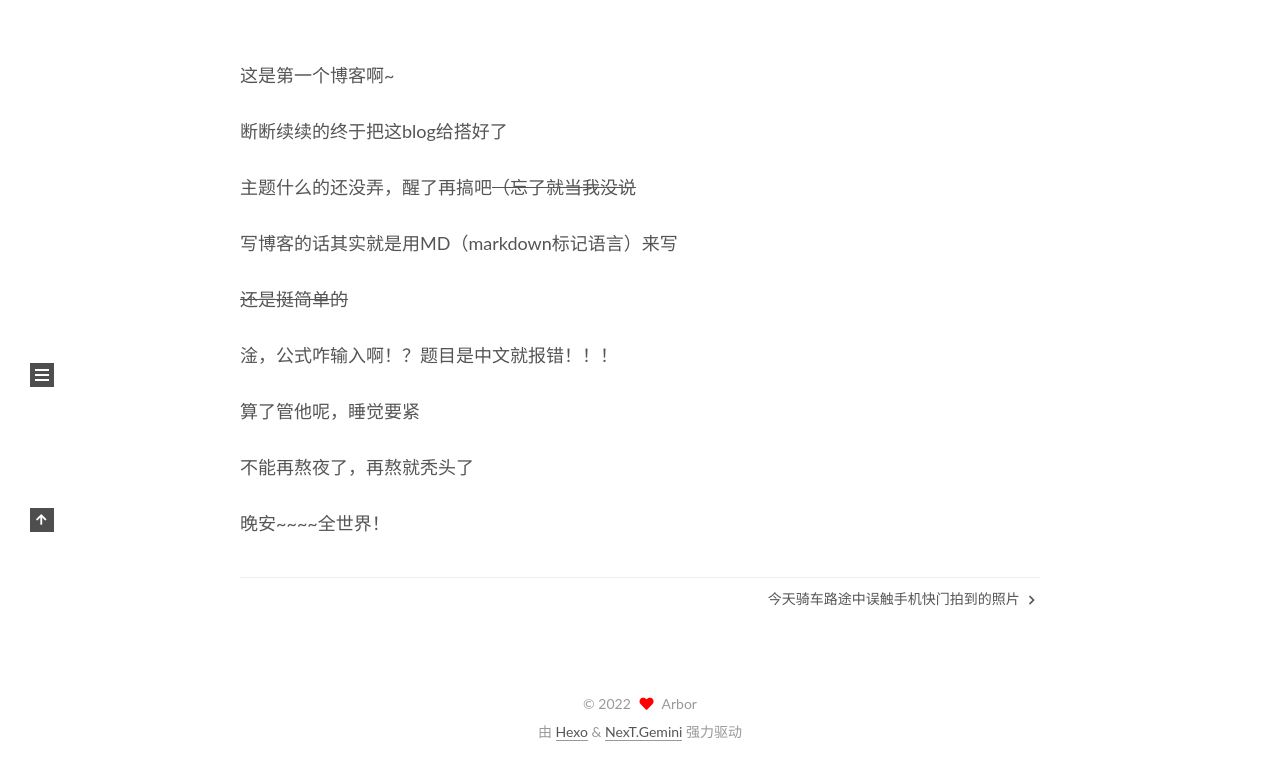
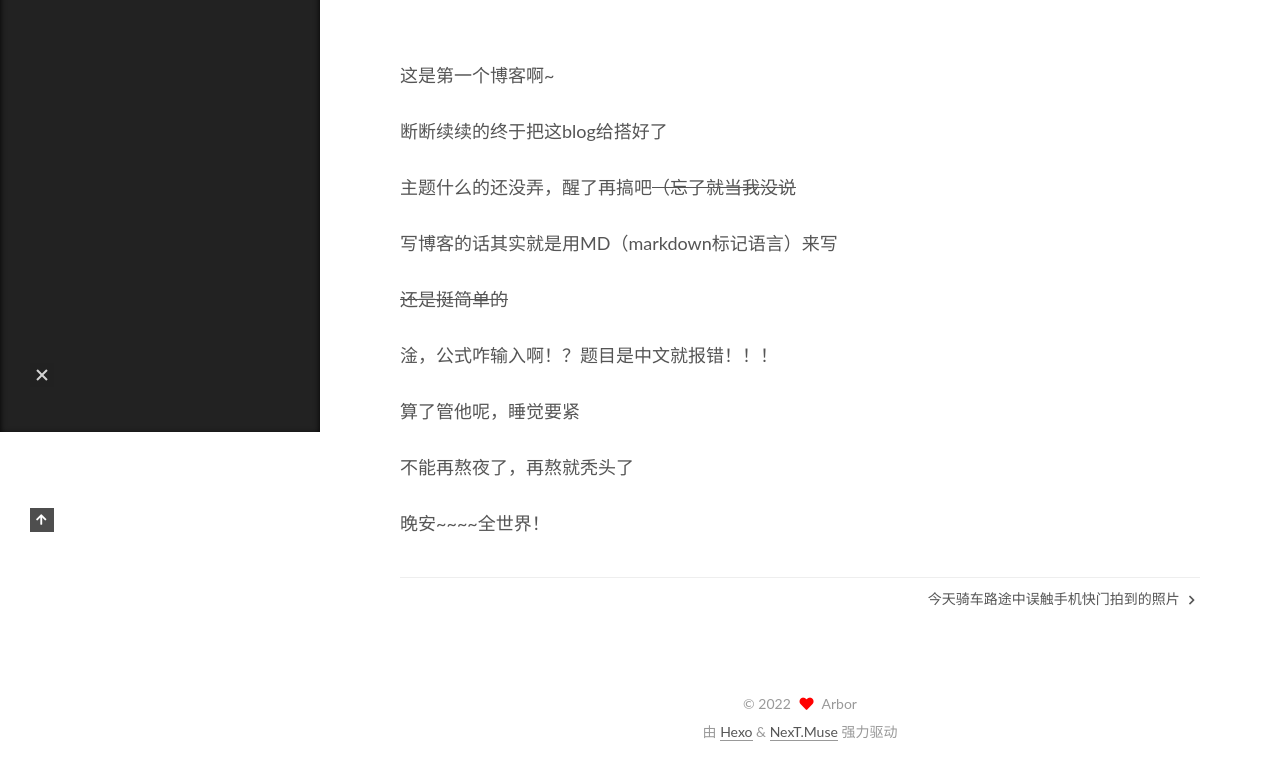
Before and after one commit to Arbor1997/gczzz.github.io, a plain HTML site: page 2022/01/22/My-New-Post/index.html in a window 1280 px wide. Shown: the part 368-1134 px from the top of the page. Drawn offline with nearby package versions, Linux system fonts and the light colour scheme; a script that the page names is missing.

Commit message:
Site updated: 2022-02-12 22:39:33

```diff
--- a/2022/01/22/My-New-Post/index.html
+++ b/2022/01/22/My-New-Post/index.html
@@ -21,7 +21,7 @@
 <link rel="stylesheet" href="https://cdn.jsdelivr.net/npm/@fortawesome/fontawesome-free@5.15.4/css/all.min.css" integrity="sha256-mUZM63G8m73Mcidfrv5E+Y61y7a12O5mW4ezU3bxqW4=" crossorigin="anonymous">
   <link rel="stylesheet" href="https://cdn.jsdelivr.net/npm/animate.css@3.1.1/animate.min.css" integrity="sha256-PR7ttpcvz8qrF57fur/yAx1qXMFJeJFiA6pSzWi0OIE=" crossorigin="anonymous">
 
-<script class="next-config" data-name="main" type="application/json">{"hostname":"arbor1997.github.io","root":"/gczzz.github.io/","images":"/gczzz.github.io/images","scheme":"Gemini","darkmode":false,"version":"8.9.0","exturl":false,"sidebar":{"position":"left","display":"always","padding":18,"offset":12},"copycode":false,"bookmark":{"enable":false,"color":"#222","save":"auto"},"mediumzoom":false,"lazyload":false,"pangu":false,"comments":{"style":"tabs","active":null,"storage":true,"lazyload":false,"nav":null},"stickytabs":false,"motion":{"enable":true,"async":false,"transition":{"post_block":"fadeIn","post_header":"fadeInDown","post_body":"fadeInDown","coll_header":"fadeInLeft","sidebar":"fadeInUp"}},"prism":false,"i18n":{"placeholder":"搜索...","empty":"没有找到任何搜索结果：${query}","hits_time":"找到 ${hits} 个搜索结果（用时 ${time} 毫秒）","hits":"找到 ${hits} 个搜索结果"}}</script><script src="/gczzz.github.io/js/config.js"></script>
+<script class="next-config" data-name="main" type="application/json">{"hostname":"arbor1997.github.io","root":"/gczzz.github.io/","images":"/gczzz.github.io/images","scheme":"Muse","darkmode":false,"version":"8.9.0","exturl":false,"sidebar":{"position":"left","display":"always","padding":18,"offset":12},"copycode":false,"bookmark":{"enable":false,"color":"#222","save":"auto"},"mediumzoom":false,"lazyload":false,"pangu":false,"comments":{"style":"tabs","active":null,"storage":true,"lazyload":false,"nav":null},"stickytabs":false,"motion":{"enable":true,"async":false,"transition":{"post_block":"fadeIn","post_header":"fadeInDown","post_body":"fadeInDown","coll_header":"fadeInLeft","sidebar":"fadeInUp"}},"prism":false,"i18n":{"placeholder":"搜索...","empty":"没有找到任何搜索结果：${query}","hits_time":"找到 ${hits} 个搜索结果（用时 ${time} 毫秒）","hits":"找到 ${hits} 个搜索结果"}}</script><script src="/gczzz.github.io/js/config.js"></script>
 <meta name="description" content="这是第一个博客啊~ 断断续续的终于把这blog给搭好了 主题什么的还没弄，醒了再搞吧（忘了就当我没说 写博客的话其实就是用MD（markdown标记语言）来写 还是挺简单的 淦，公式咋输入啊！？题目是中文就报错！！！ 算了管他呢，睡觉要紧 不能再熬夜了，再熬就秃头了 晚安~~~~全世界！">
 <meta property="og:type" content="article">
 <meta property="og:title" content="第一个博客">
@@ -141,9 +141,6 @@
       </div>
   </nav>
 </div>
-  <div class="cc-license site-overview-item animated" itemprop="license">
-    <a href="https://creativecommons.org/licenses/by-nc-sa/4.0/zh-Hans" class="cc-opacity" rel="noopener" target="_blank"><img src="https://cdn.jsdelivr.net/npm/@creativecommons/vocabulary@2020.11.3/assets/license_badges/small/by_nc_sa.svg" alt="Creative Commons"></a>
-  </div>
 
 
 
@@ -276,7 +273,7 @@
   </span>
   <span class="author" itemprop="copyrightHolder">Arbor</span>
 </div>
-  <div class="powered-by">由 <a href="https://hexo.io/" rel="noopener" target="_blank">Hexo</a> & <a href="https://theme-next.js.org/" rel="noopener" target="_blank">NexT.Gemini</a> 强力驱动
+  <div class="powered-by">由 <a href="https://hexo.io/" rel="noopener" target="_blank">Hexo</a> & <a href="https://theme-next.js.org/muse/" rel="noopener" target="_blank">NexT.Muse</a> 强力驱动
   </div>
 
     </div>
@@ -285,7 +282,7 @@
 
   <script src="https://cdn.jsdelivr.net/npm/animejs@3.2.1/lib/anime.min.js" integrity="sha256-XL2inqUJaslATFnHdJOi9GfQ60on8Wx1C2H8DYiN1xY=" crossorigin="anonymous"></script>
   <script src="https://cdn.jsdelivr.net/npm/@next-theme/pjax@0.5.0/pjax.min.js" integrity="sha256-3NkoLDrmHLTYj7csHIZSr0MHAFTXth7Ua/DDt4MRUAg=" crossorigin="anonymous"></script>
-<script src="/gczzz.github.io/js/comments.js"></script><script src="/gczzz.github.io/js/utils.js"></script><script src="/gczzz.github.io/js/motion.js"></script><script src="/gczzz.github.io/js/next-boot.js"></script><script src="/gczzz.github.io/js/pjax.js"></script>
+<script src="/gczzz.github.io/js/comments.js"></script><script src="/gczzz.github.io/js/utils.js"></script><script src="/gczzz.github.io/js/motion.js"></script><script src="/gczzz.github.io/js/schemes/muse.js"></script><script src="/gczzz.github.io/js/next-boot.js"></script><script src="/gczzz.github.io/js/pjax.js"></script>
 
 
 
```
Also changed, not shown: 2022/01/28/2/index.html (+3 -6 lines), about/me.html (+3 -6 lines), archives/2022/01/index.html (+3 -6 lines), archives/2022/index.html (+3 -6 lines), archives/index.html (+3 -6 lines), index.html (+3 -6 lines).
